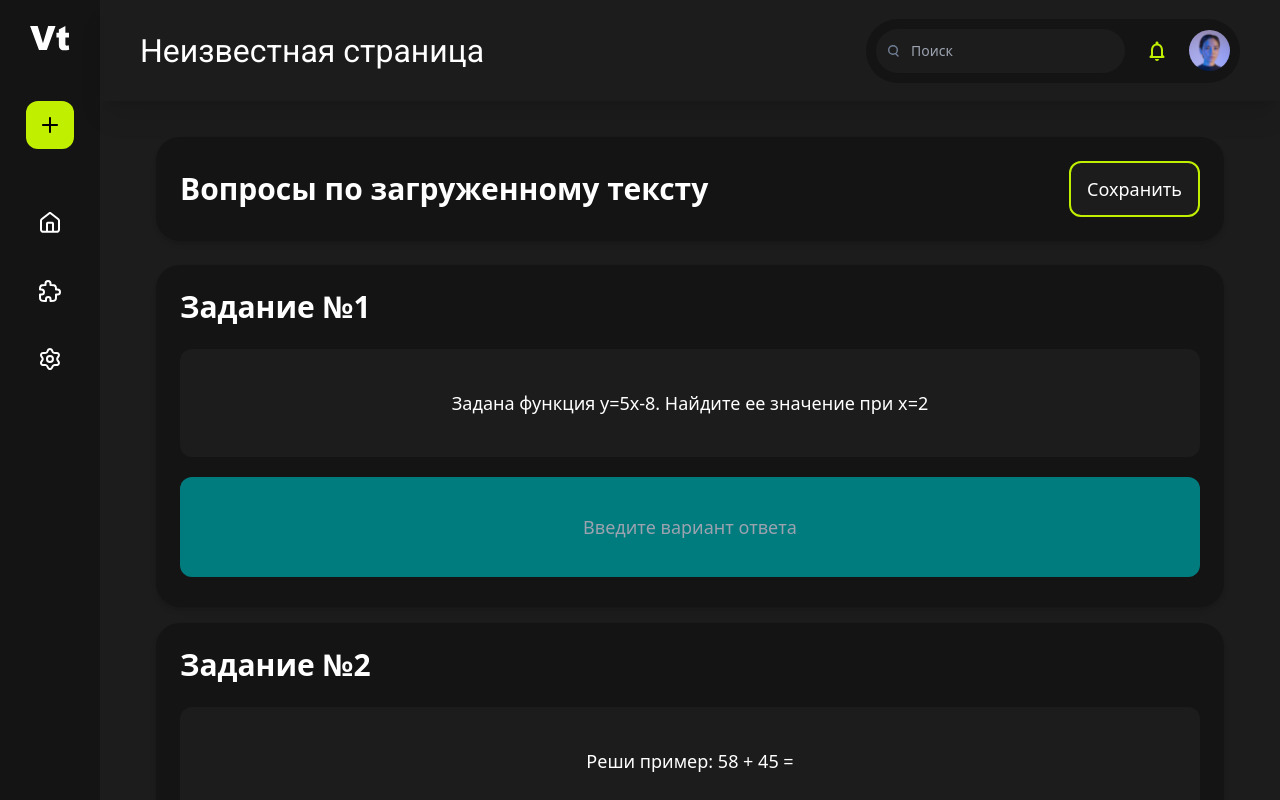
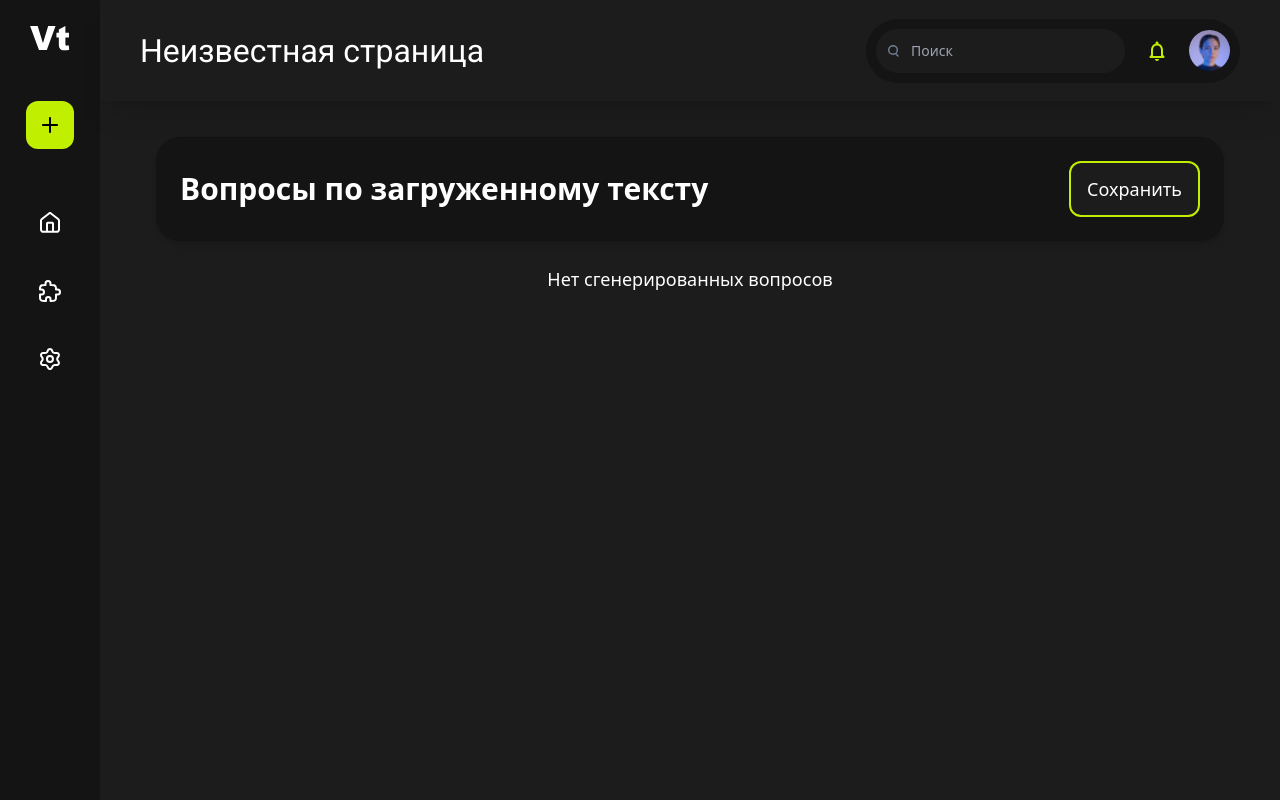
Before and after one commit to logickoff123/ProductValltest, a Next.js app: page /generate_questions in a window 1280 px wide. Shown: the top 800 px of the page. Built offline with nearby package versions, Linux system fonts and the light colour scheme.

Commit message:
text_generate + questions_generate req

```diff
--- a/src/components/text_to_generate/ButtonToGenerate/index.tsx
+++ b/src/components/text_to_generate/ButtonToGenerate/index.tsx
@@ -1,16 +1,47 @@
 'use client';
 
-import Link from 'next/link';
+import { useGenerateQuestions } from '@/store/GenerateQuestions/GenerateQuestions';
+import { useMutation, useQueryClient } from '@tanstack/react-query';
+import axios from 'axios';
+import { useRouter } from 'next/navigation';
+import { useCallback } from 'react';
 
 export function GenerateQuestionsButton() {
+  const queryClient = useQueryClient();
+  const router = useRouter();
+
+  const text = useGenerateQuestions((state) => state.text);
+  const setQuestions = useGenerateQuestions((state) => state.setQuestions);
+
+  const { mutate, isPending } = useMutation({
+    mutationKey: ['postText'],
+    mutationFn: async () => {
+      const response = await axios.post('http://localhost:8000/generate_question_from_text', { text }); // запрос на локал хост, передаю текст в json
+      return response.data.questions;
+    },
+    onSuccess: (data) => {
+      setQuestions(data);
+      queryClient.invalidateQueries({ queryKey: ['postText'] }); // делаю данные устаревшими, чтобы юзер заново писал текст в след раз
+      router.push('/generate_questions');
+    },
+    retryDelay: 15000,
+  });
+
+  const handleSubmit = useCallback(() => {
+    mutate();
+  }, [mutate]);
+
   return (
     <div className="flex justify-center items-center">
-      <Link
-        href="/generate_questions"
-        className="mb-5 border-2 border-[rgba(193,239,0,1)] text-white text-lg px-4 py-2 rounded-[12px] hover:bg-[rgba(193,239,0,1)] hover:text-black transition duration-200 flex items-center justify-center gap-2 hover:scale-105 transform"
+      <button
+        onClick={handleSubmit}
+        disabled={isPending}
+        className="mb-5 border-2 border-[rgba(193,239,0,1)] text-white text-lg px-4 py-2 rounded-[12px]
+        hover:bg-[rgba(193,239,0,1)] hover:text-black transition duration-200 flex items-center justify-center gap-2
+        hover:scale-105 transform disabled:opacity-50 disabled:cursor-not-allowed"
       >
-        Сгенерировать вопросы
-      </Link>
+        {isPending ? 'Генерирую...' : 'Сгенерировать вопросы'}
+      </button>
     </div>
   );
 }
--- a/src/components/text_to_generate/TextInputField/index.tsx
+++ b/src/components/text_to_generate/TextInputField/index.tsx
@@ -1,14 +1,24 @@
 'use client';
 
+import { useGenerateQuestions } from "@/store/GenerateQuestions/GenerateQuestions";
+
+
 export const TextInputField = () => {
+  const { text, setText } = useGenerateQuestions();
+
   const handleInputChange = (e: React.ChangeEvent<HTMLTextAreaElement>) => {
+
+    // зачем?
     e.target.style.height = 'auto';
     e.target.style.height = `${e.target.scrollHeight}px`;
+
+    setText(e.target.value);
   };
 
   return (
     <div className="w-full bg-[#141415] p-6 rounded-[24px] shadow-md mb-4 relative">
       <textarea
+        value={text}
         onChange={handleInputChange}
         className="bg-[#141415] p-5 rounded-[12px] w-full min-h-[100px] text-white resize-none overflow-hidden text-center text-lg focus:outline-none focus:ring-1 focus:ring-[rgba(193,239,0,1)] focus:border-transparent sm:p-10"
         placeholder="Вставьте текст для генерации вопросов"
--- a/src/containers/generate_questions/index.tsx
+++ b/src/containers/generate_questions/index.tsx
@@ -1,44 +1,28 @@
 'use client';
 
+import { useEffect } from 'react';
+import { useGenerateQuestions } from '@/store/GenerateQuestions/GenerateQuestions';
 import { SaveTest } from '@/components/generate_questions/SaveTest';
 import { QuestionForm } from '@/components/generate_questions/QuestionForm';
-import { useEffect, useState } from 'react';
-
-interface Task {
-  question: string;
-}
-
-const mockTasks: Task[] = [
-  {
-    question: 'Задана функция y=5x-8. Найдите ее значение при x=2',
-  },
-  {
-    question: 'Реши пример: 58 + 45 = ',
-  },
-];
 
 export const TasksPage = () => {
-  const [tasks, setTasks] = useState<Task[]>([]);
+  const { questions, resetText } = useGenerateQuestions();
 
   useEffect(() => {
-    const fetchTasks = async () => {
-      setTasks(mockTasks);
-    };
-
-    fetchTasks();
-  }, []);
+    resetText();
+  }, []); // очищаю состояние только при монтировании
 
   return (
     <div className="p-4">
       <SaveTest />
       <div className="space-y-4">
-        {tasks.map((task, index) => (
-          <QuestionForm
-            key={index}
-            taskNumber={index + 1}
-            question={task.question}
-          />
-        ))}
+        {questions.length > 0 ? (
+          questions.map((task, index) => (
+            <QuestionForm key={index} taskNumber={index + 1} question={task.question} />
+          ))
+        ) : (
+          <p className="text-white text-lg text-center">Нет сгенерированных вопросов</p>
+        )}
       </div>
     </div>
   );
--- /dev/null
+++ b/src/store/GenerateQuestions/GenerateQuestions.ts
@@ -0,0 +1,17 @@
+import { create } from 'zustand';
+
+interface UseGenerateQuestionsStore {
+    text: string;
+    questions: { question: string }[];
+    setText: (value: string) => void;
+    setQuestions: (questions: { question: string }[]) => void;
+    resetText: () => void;
+}
+
+export const useGenerateQuestions = create<UseGenerateQuestionsStore>((set) => ({
+    text: '',
+    questions: [],
+    setText: (value) => set({ text: value }),
+    setQuestions: (questions) => set({ questions }),
+    resetText: () => set({ text: '', questions: [] })
+}));
```
